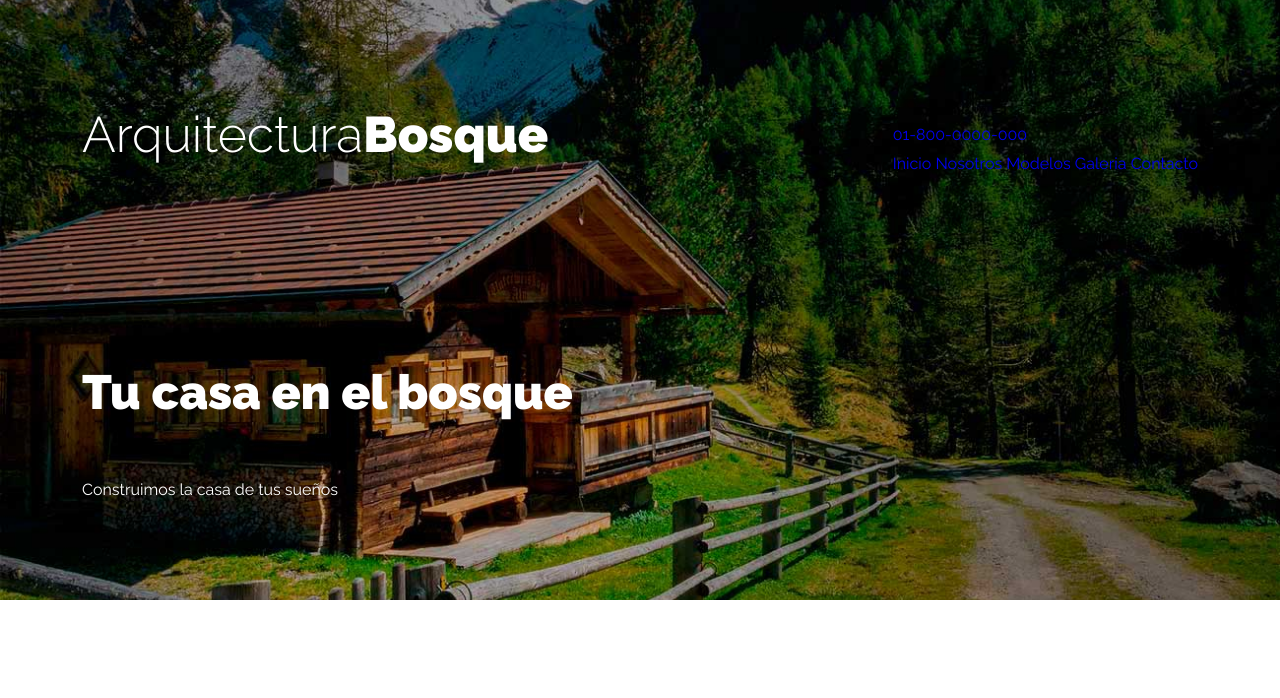
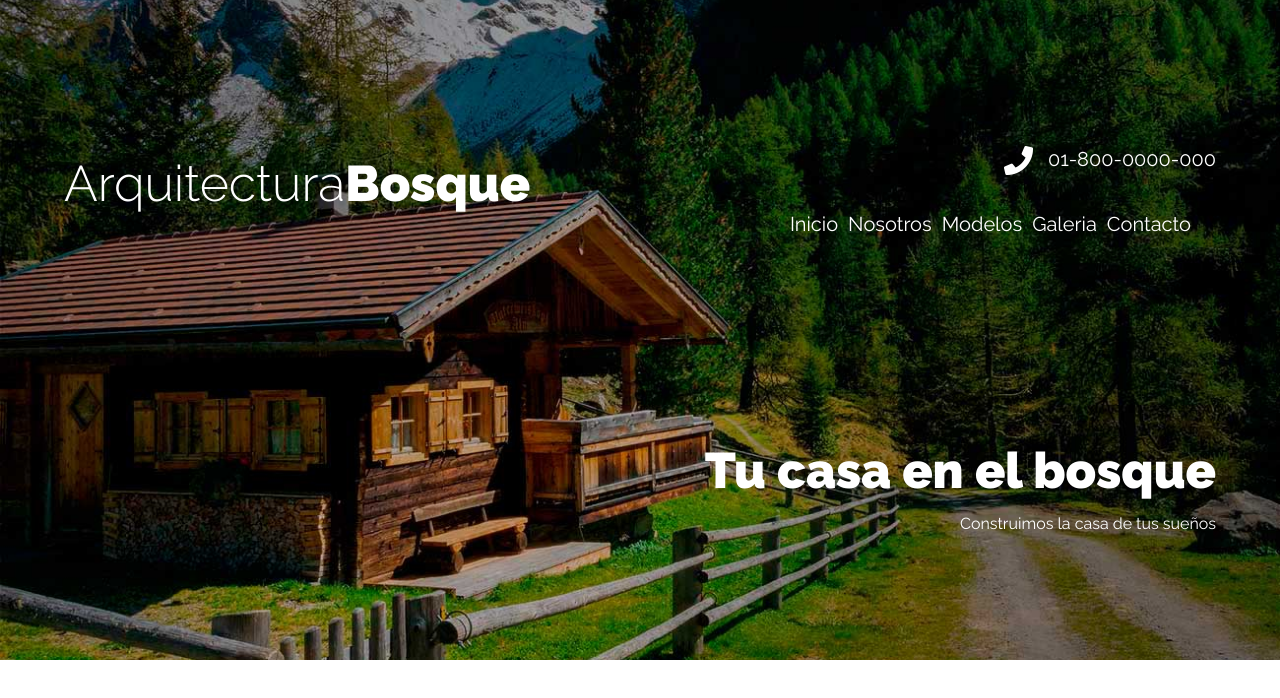
Before and after one commit to antvhell/arquitectura-css, a plain HTML site: page index.html in a window 1280 px wide. Drawn offline with Linux system fonts and the light colour scheme.

Commit message:
Terminando seccion de header

```diff
--- a/css/style.css
+++ b/css/style.css
@@ -88,13 +88,7 @@ img {
   background-repeat: no-repeat;
   background-size: cover;
   background-position: center;
-  padding: 5 rem 0;
-}
-
-@media (min-width: 768px) {
-  .header {
-    padding: 2rem;
-  }
+  padding: 5rem 0;
 }
 
 .contenido-header {
@@ -127,3 +121,92 @@ img {
     align-items: center;
   }
 }
+
+.contacto {
+  display: flex;
+  flex-direction: column;
+  align-items: flex-end;
+  align-items: center;
+}
+
+@media (min-width: 768px) {
+  .contacto {
+    align-items: flex-end;
+  }
+}
+
+.telefono {
+  display: flex;
+}
+
+.telefono::before {
+  content: "";
+  display: block;
+  width: 4rem;
+  height: 4rem;
+  background-image: url(../img/telefono.png);
+  background-repeat: no-repeat;
+  background-position: center center;
+  margin-right: 1rem;
+}
+
+.header a {
+  color: var(--blanco);
+  font-size: 2rem;
+}
+
+.navegacion {
+  display: flex;
+  flex-direction: column;
+  align-items: center;
+  width: 100%;
+  margin-top: 1rem;
+}
+
+@media (min-width: 768px) {
+  .navegacion {
+    flex-direction: row;
+  }
+}
+.navegacion a {
+  padding: 0.5rem;
+  transition: background-color 300ms;
+  width: 100%;
+  text-align: center;
+}
+
+@media (min-width: 768px) {
+  .navegacion {
+    padding: 1rem 2rem;
+  }
+}
+
+.navegacion a:hover {
+  background-color: rgb(255 255 255 / 0.5);
+  color: var(--negro);
+}
+
+.slogan {
+  text-align: center;
+}
+@media (min-width: 768px) {
+  .slogan {
+    text-align: right;
+  }
+}
+
+.slogan h1 {
+  font-size: 3rem;
+  margin: 0;
+}
+
+@media (min-width: 768px) {
+  .slogan h1 {
+    font-size: 5rem;
+  }
+}
+
+.slogan p {
+  margin: 0;
+  line-height: 1;
+}
--- a/index.html
+++ b/index.html
@@ -21,7 +21,7 @@
                     <h1 class="nombre-sitio">Arquitectura<span>Bosque</span></h1>
                 </div>
                 <div class="contacto">
-                    <a href="tel:01-800-0000-00">01-800-0000-000</a>
+                    <a class="telefono" href="tel:01-800-0000-00">01-800-0000-000</a>
                     <div class="navegacion">
                         <a href="#">Inicio</a>
                         <a href="#">Nosotros</a>
```
